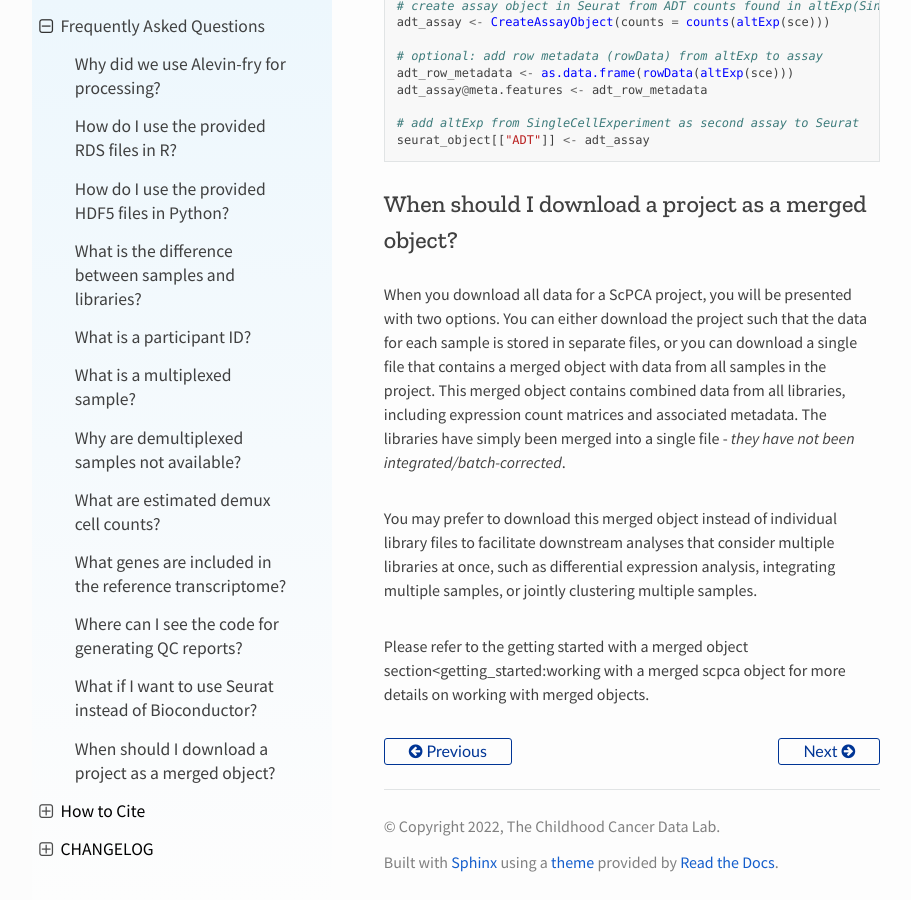
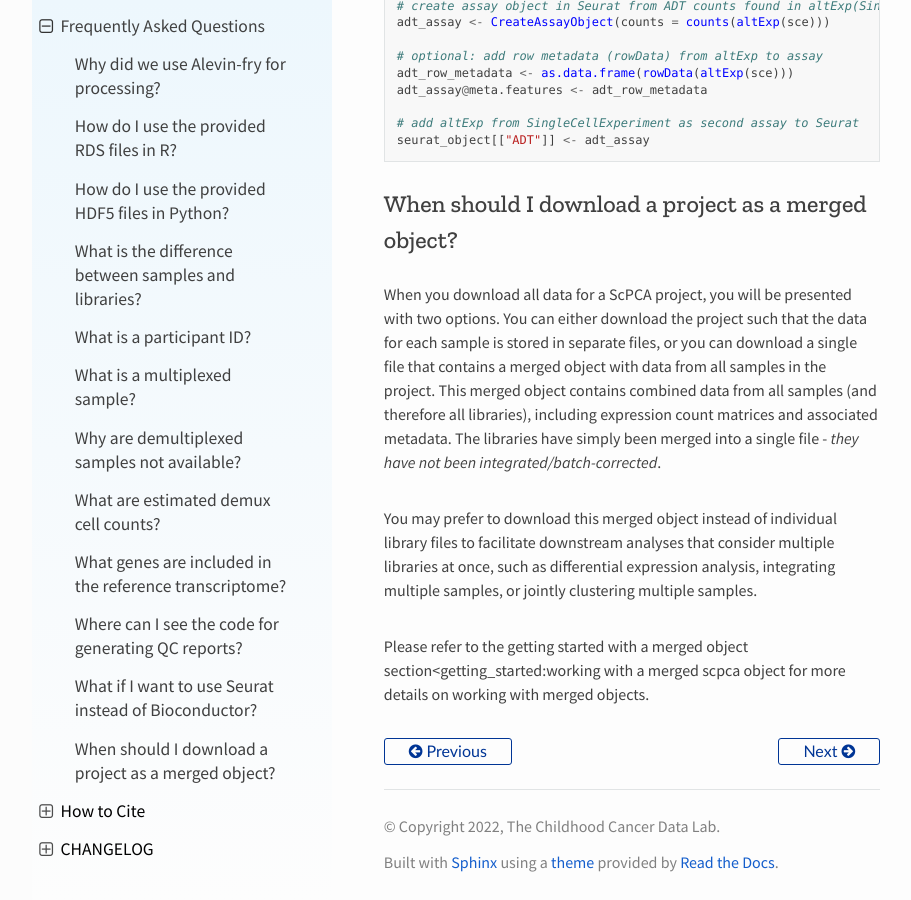
Before and after one commit to DongzeHE/scpca-docs, a Sphinx documentation site: the page built from docs/faq.md, in a window 1280 px wide and 900 px high, scrolled down 7012 px. Shown: the whole window, without its empty margins (158-1069 px from the left). Built offline with Sphinx 7.4.7 and the Read the Docs theme 2.0.0, drawn with Linux system fonts in a browser that asks for light colours.

Commit message:
use sentence we agreed on

```diff
--- a/docs/faq.md
+++ b/docs/faq.md
@@ -171,7 +171,7 @@
 
 When you download all data for a ScPCA project, you will be presented with two options.
 You can either download the project such that the data for each sample is stored in separate files, or you can download a single file that contains a merged object with data from all samples in the project.
-This merged object contains combined data from all libraries, including expression count matrices and associated metadata.
+This merged object contains combined data from all samples (and therefore all libraries), including expression count matrices and associated metadata.
 The libraries have simply been merged into a single file - _they have not been integrated/batch-corrected_.
 
 You may prefer to download this merged object instead of individual library files to facilitate downstream analyses that consider multiple libraries at once, such as differential expression analysis, integrating multiple samples, or jointly clustering multiple samples.
```
